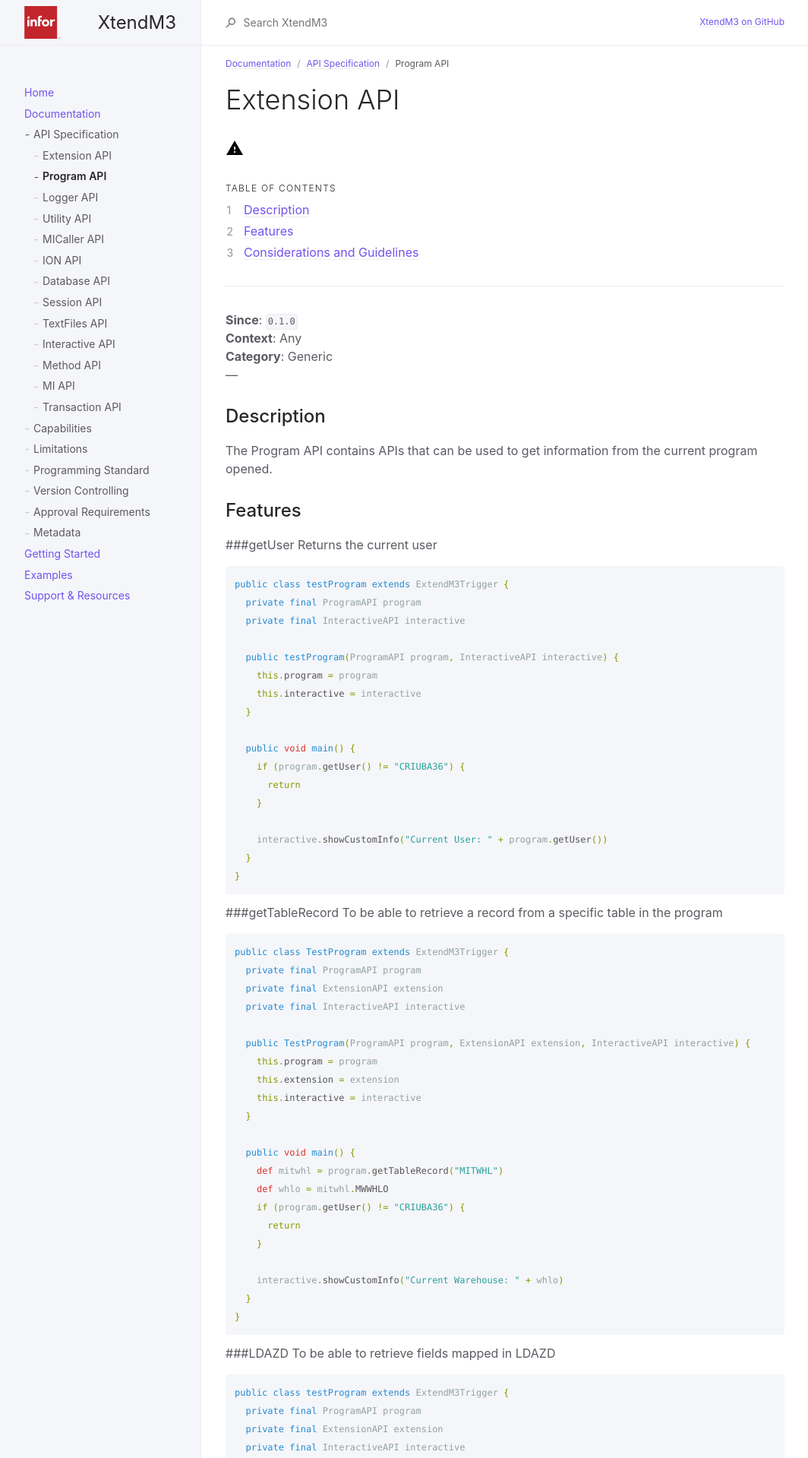
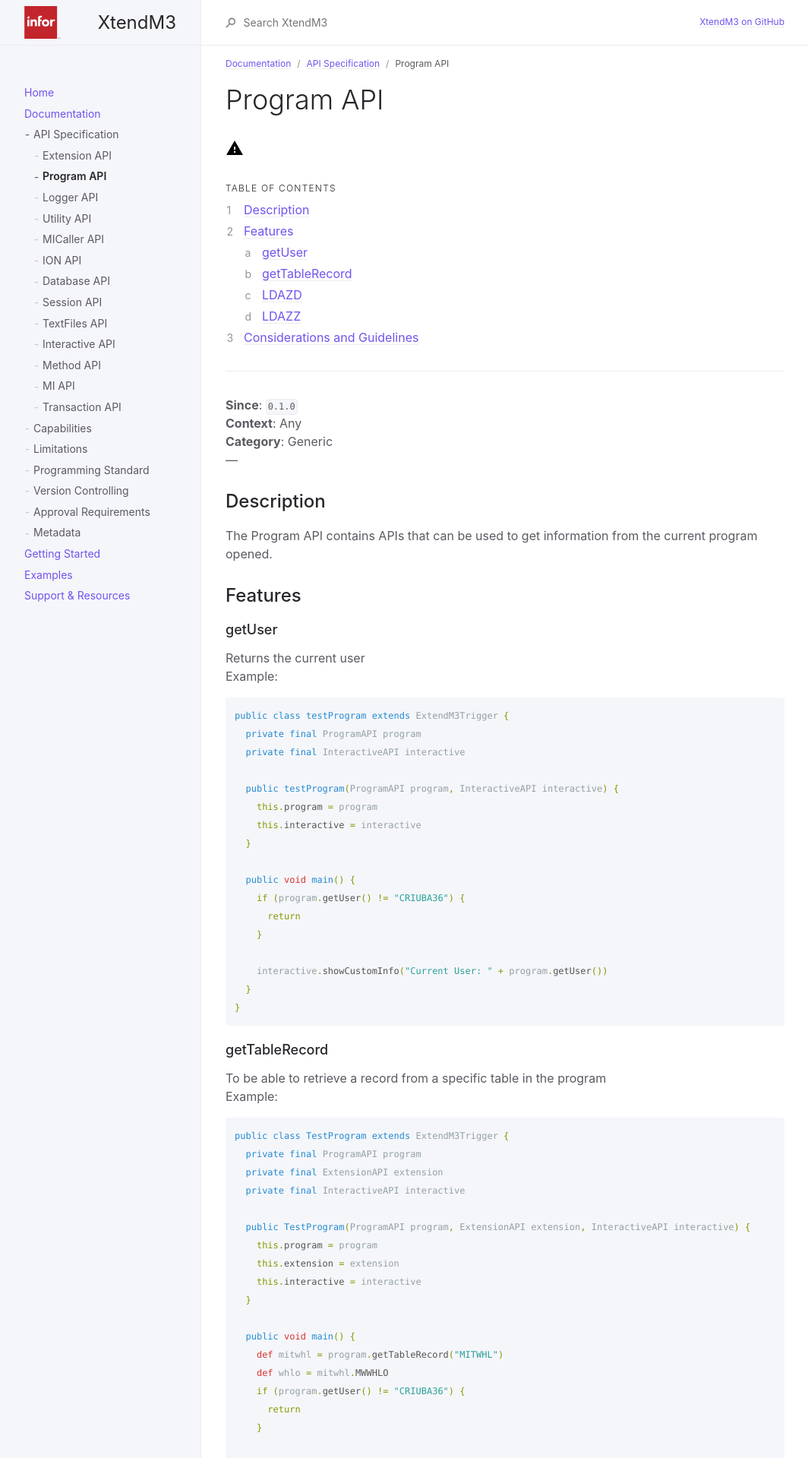
Before and after one commit to infor-cloud/xtendm3, a Jekyll site: the page built from docs/documentation/api-specification/program-api.md, in a window 1280 px wide. Shown: the top 1919 px of the page at 76% size, without its empty margins (107-1171 px from the left). Built offline with Jekyll 4.4.1, drawn with Linux system fonts in a browser that asks for light colours; part of the change alters nothing that is shown; some of the changed text lies outside the part shown.

Commit message:
Syntax and file structure updated

````diff
--- a/docs/documentation/api-specification/program-api.md
+++ b/docs/documentation/api-specification/program-api.md
@@ -6,7 +6,7 @@ grand_parent: Documentation
 nav_order: 2
 ---
 
-# Extension API
+# Program API
 {: .no_toc }
 
 {: .fs-6 .fw-300 }
@@ -29,8 +29,9 @@ The Program API contains APIs that can be used to get information from the curre
 
 ## Features
 
-###getUser
+### getUser
 Returns the current user
+Example:
 ```groovy
 public class testProgram extends ExtendM3Trigger {
   private final ProgramAPI program
@@ -50,9 +51,9 @@ public class testProgram extends ExtendM3Trigger {
   }
 }
 ```
-###getTableRecord
+### getTableRecord
 To be able to retrieve a record from a specific table in the program
-
+Example:
 ```groovy
 public class TestProgram extends ExtendM3Trigger {
   private final ProgramAPI program
@@ -77,8 +78,9 @@ public class TestProgram extends ExtendM3Trigger {
 }
 ```
 
-###LDAZD
+### LDAZD
 To be able to retrieve fields mapped in LDAZD
+Example:
 ```groovy
 public class testProgram extends ExtendM3Trigger {
   private final ProgramAPI program
@@ -101,8 +103,9 @@ public class testProgram extends ExtendM3Trigger {
   }
 }
 ```
-###LDAZZ
+### LDAZZ
 To be able to retrieve field mapped in LDAZZ
+Example:
 ```groovy
 public class testProgram extends ExtendM3Trigger {
   private final ProgramAPI program
````
